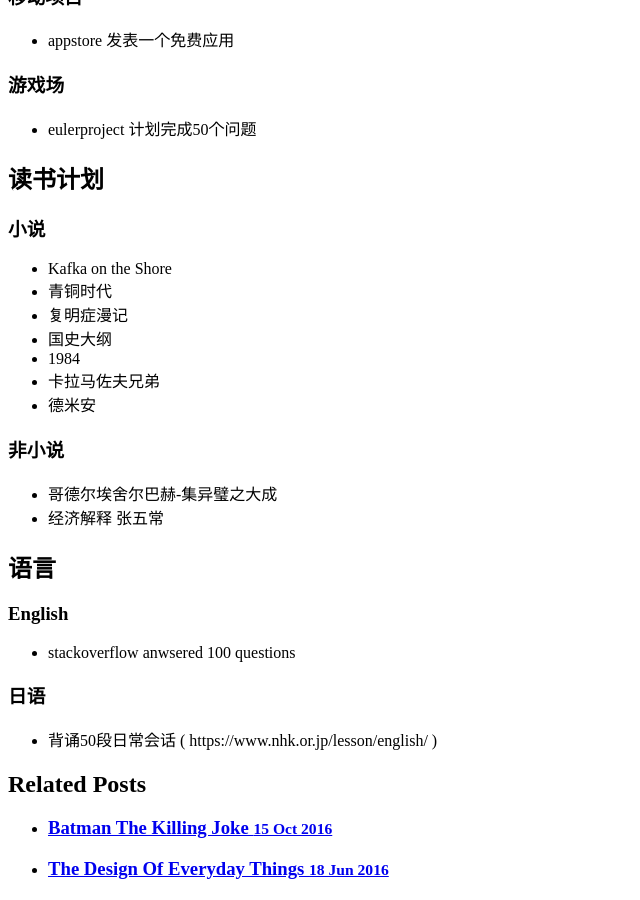
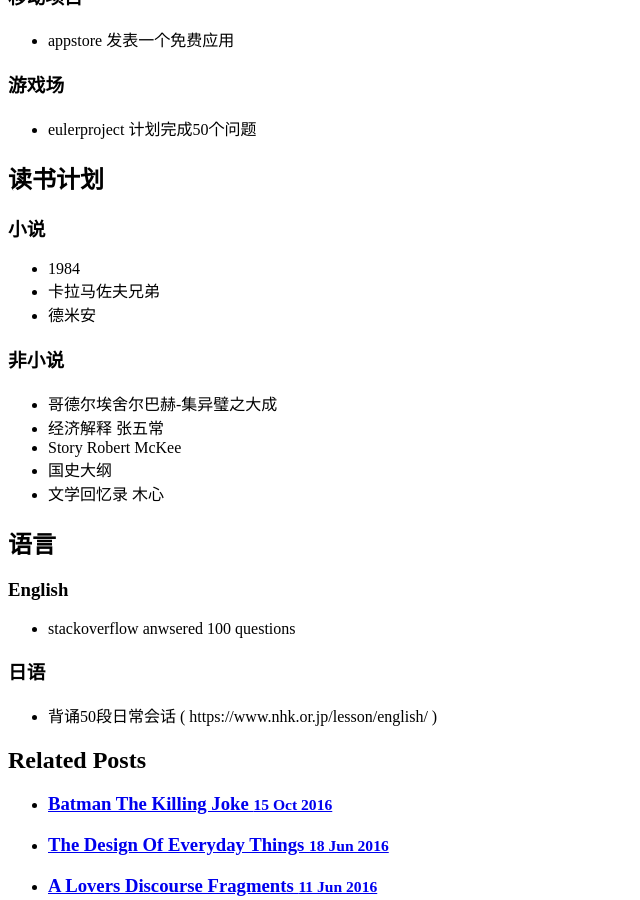
Before and after one commit to air33/air33.github.io, a Jekyll site: the page built from _posts/private/2017-03-02-todo-list-2017.md, in a window 1280 px wide and 900 px high, scrolled down 1686 px. Shown: the whole window, without its empty margins (0-640 px from the left). Built offline with Jekyll 4.4.1, drawn with Linux system fonts in a browser that asks for light colours.

Commit message:
todo-list 2017 modified

```diff
--- a/_posts/private/2017-03-02-todo-list-2017.md
+++ b/_posts/private/2017-03-02-todo-list-2017.md
@@ -79,10 +79,6 @@
 ## 读书计划
 ### 小说
 
-* Kafka on the Shore
-* 青铜时代
-* 复明症漫记
-* 国史大纲
 * 1984
 * 卡拉马佐夫兄弟
 * 德米安
@@ -91,6 +87,9 @@
 
 * 哥德尔埃舍尔巴赫-集异璧之大成
 * 经济解释 张五常
+* Story Robert McKee
+* 国史大纲
+* 文学回忆录 木心
 
 ## 语言
 
```
